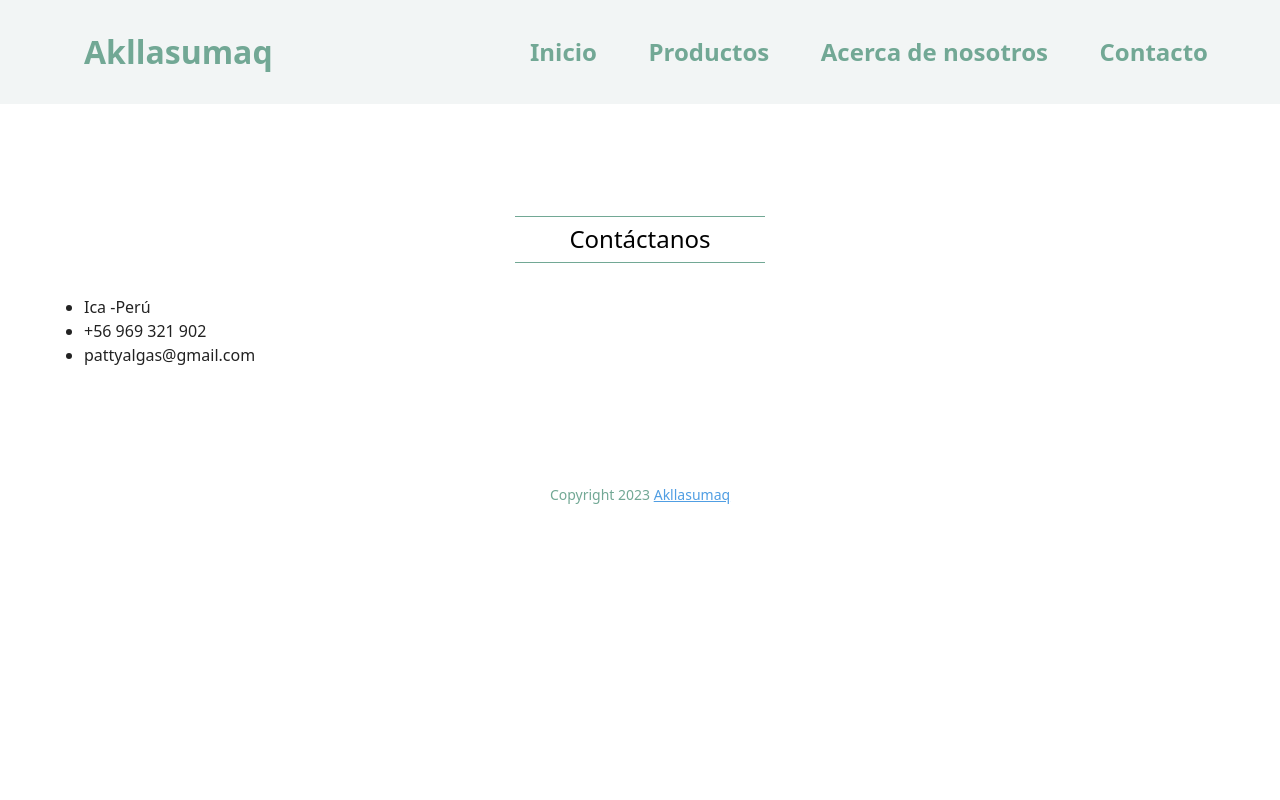
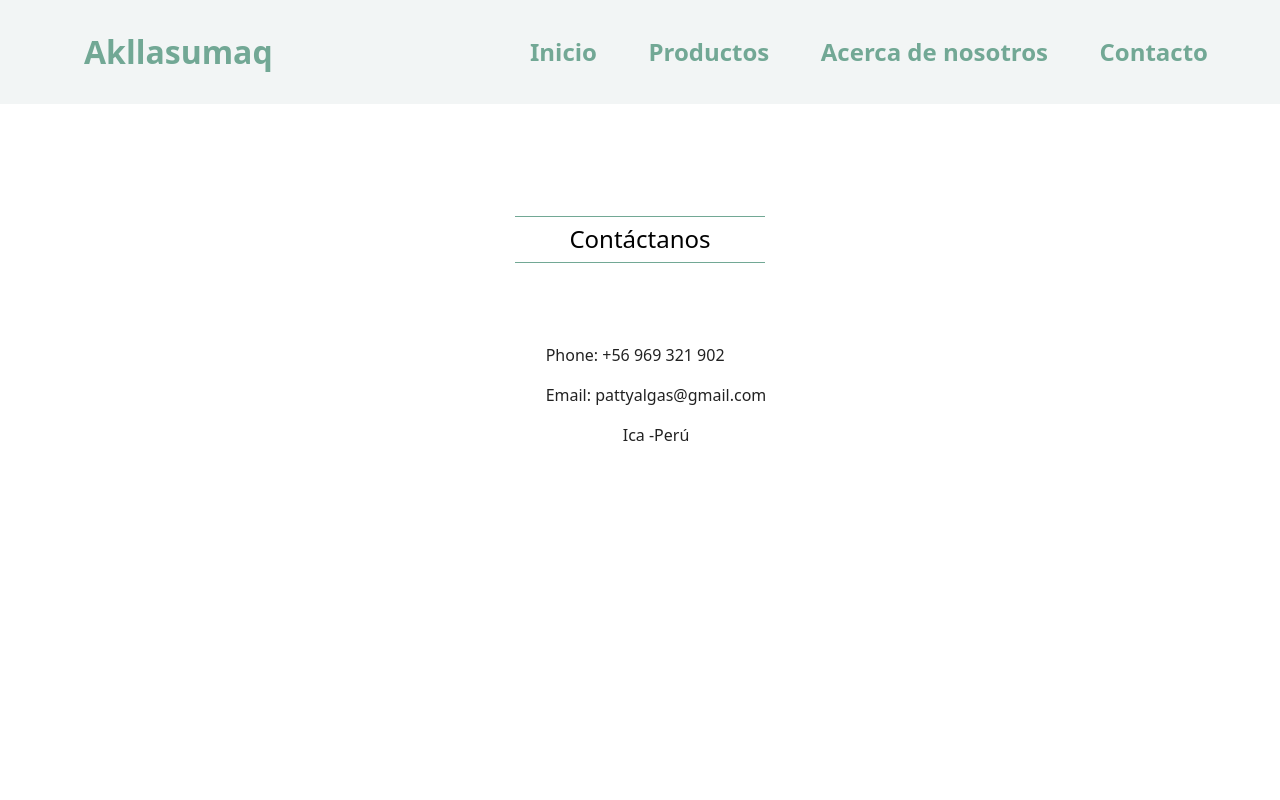
Before and after one commit to HelioGonzales/akllasumaq, an Angular app: page /contact in a window 1280 px wide. Shown: the top 800 px of the page. Built offline with nearby package versions, Linux system fonts and the light colour scheme.

Commit message:
feat: change style contact section

```diff
--- a/src/app/components/contact/contact.component.html
+++ b/src/app/components/contact/contact.component.html
@@ -1,11 +1,11 @@
 <section class="section">
   <div class="container">
     <h2 class="section-title">Contáctanos</h2>
-    <div>
+    <div class="contact">
       <ul>
+        <li>Phone: +56 969 321 902</li>
+        <li>Email: pattyalgas@gmail.com</li>
         <li>Ica -Perú</li>
-        <li>+56 969 321 902</li>
-        <li>pattyalgas@gmail.com</li>
       </ul>
     </div>
   </div>
--- /dev/null
+++ b/src/assets/styles/contact.css
@@ -0,0 +1,18 @@
+.contact {
+  display: flex;
+  justify-content: center; /* Horizontal centering */
+  align-items: center; /* Vertical centering */
+  padding-top: 3rem;
+}
+
+.contact > ul {
+  list-style-type: none;
+}
+
+.contact > ul > li {
+  margin-bottom: 1rem;
+}
+
+.contact > ul > li:last-child {
+  text-align: center;
+}
--- a/src/assets/styles/utilities.css
+++ b/src/assets/styles/utilities.css
@@ -33,6 +33,7 @@
 
 .section {
   padding: 5rem 1rem;
+  height: 100vh;
 }
 
 .section-title {
--- a/src/styles.css
+++ b/src/styles.css
@@ -10,4 +10,5 @@
 @import "assets/styles/description.css";
 @import "assets/styles/about.css";
 @import "assets/styles/footer.css";
+@import "assets/styles/contact.css";
 @import "assets/styles//admin.css";
```
